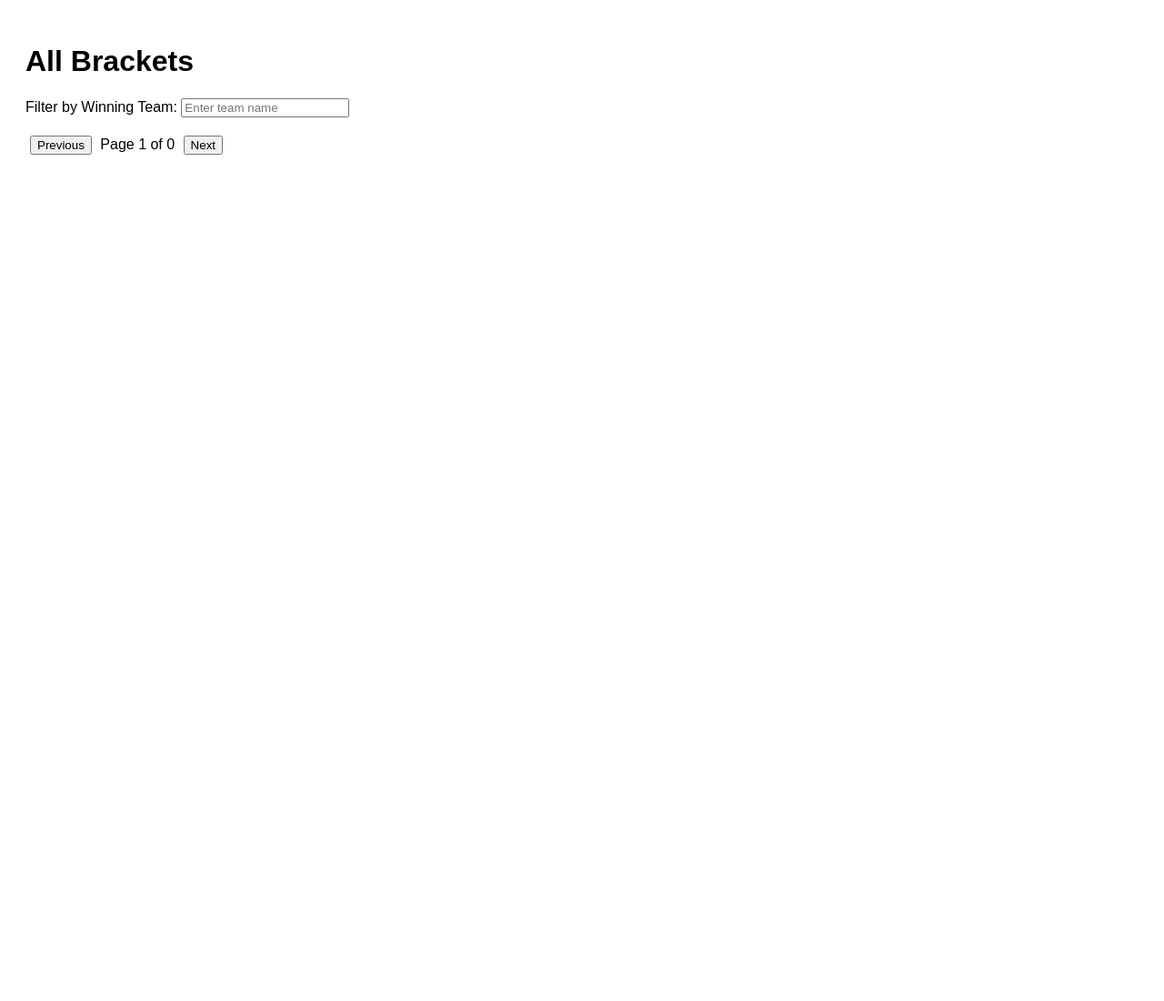
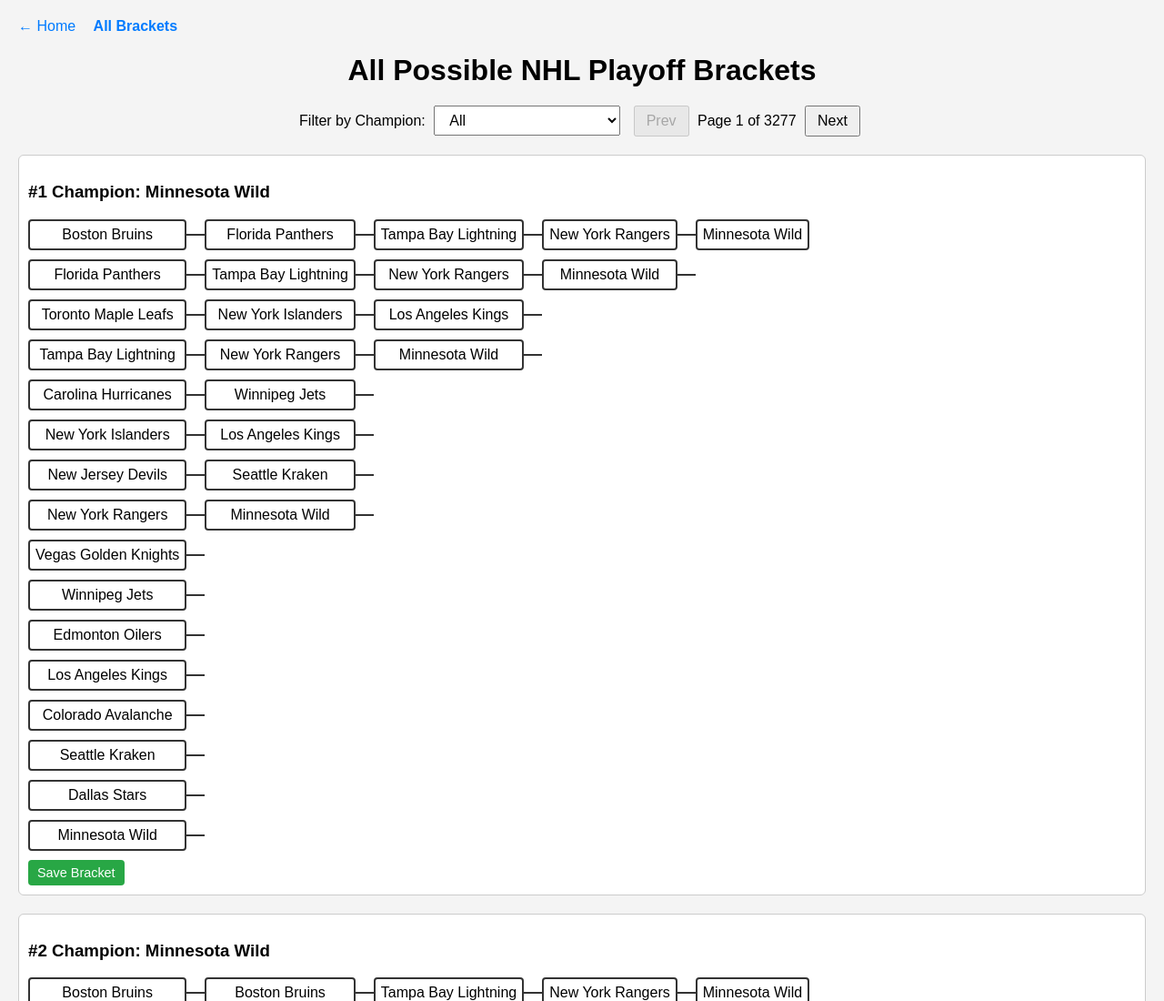
Before and after one commit to zacharyrudynep/Bracket-Website, a website: page public/all-brackets.html in a window 1280 px wide. Shown: the top 1100 px of the page at 91% size. Before the commit the page ends 800 px from the top, so only its background shows below. Drawn offline with Linux system fonts and the light colour scheme.

Commit message:
added all brackets

```diff
--- a/public/all-brackets.html
+++ b/public/all-brackets.html
@@ -2,76 +2,173 @@
 <html lang="en">
 <head>
   <meta charset="UTF-8" />
-  <meta name="viewport" content="width=device-width, initial-scale=1.0" />
-  <title>All Brackets</title>
+  <meta name="viewport" content="width=device-width, initial-scale=1.0"/>
+  <title>All Possible NHL Brackets</title>
   <style>
-    body { font-family: sans-serif; padding: 20px; }
-    .bracket { border: 1px solid #ccc; padding: 10px; margin-bottom: 10px; }
-    .controls { margin-bottom: 20px; }
-    .pagination { margin-top: 20px; }
-    button { margin: 0 5px; }
+    body { font-family: Arial, sans-serif; margin: 0; padding: 20px; background: #f4f4f4; }
+    nav { margin-bottom: 20px; }
+    nav a { margin-right: 15px; text-decoration: none; color: #007BFF; }
+    nav a:hover { text-decoration: underline; }
+    h1 { text-align: center; margin-bottom: 20px; }
+    .controls { text-align: center; margin-bottom: 20px; }
+    .controls select, .controls button { padding: 6px 12px; font-size: 1rem; margin: 0 5px; }
+    .brackets-page { display: flex; flex-direction: column; gap: 20px; }
+    .bracket-card { background: #fff; border: 1px solid #ccc; border-radius: 6px; padding: 10px; }
+    .bracket-container { display: flex; gap: 20px; overflow-x: auto; margin-top: 10px; }
+    .round { display: flex; flex-direction: column; gap: 10px; }
+    .matchup-container { position: relative; }
+    .matchup { padding: 6px; border: 2px solid #333; border-radius: 4px; background: #fff; text-align: center; }
+    .connector { position: absolute; width: 20px; height: 2px; background: #333; top: 50%; left: 100%; transform: translateY(-50%); }
+    .pagination { text-align: center; margin-top: 20px; }
+    .pagination button { padding: 6px 12px; margin: 0 5px; }
+    .pagination button:disabled { background: #ddd; cursor: default; }
+    .save-btn { margin-top: 10px; padding: 6px 10px; font-size: 0.9rem; background-color: #28a745; color: white; border: none; border-radius: 4px; cursor: pointer; }
+    .save-btn:hover { background-color: #218838; }
   </style>
 </head>
 <body>
-  <h1>All Brackets</h1>
+
+  <nav>
+    <a href="index.html">← Home</a>
+    <a href="all-brackets.html" style="font-weight: bold;">All Brackets</a>
+  </nav>
+
+  <h1>All Possible NHL Playoff Brackets</h1>
+
   <div class="controls">
-    <label for="filter">Filter by Winning Team:</label>
-    <input type="text" id="filter" placeholder="Enter team name" />
-  </div>
-
-  <div id="bracketContainer"></div>
-
-  <div class="pagination">
-    <button id="prevBtn">Previous</button>
+    <label for="winnerFilter">Filter by Champion:</label>
+    <select id="winnerFilter"><option value="all">All</option></select>
+    <button id="prevBtn">Prev</button>
     <span id="pageInfo"></span>
     <button id="nextBtn">Next</button>
   </div>
 
+  <div id="bracketsPage" class="brackets-page"></div>
+
   <script>
-    const brackets = JSON.parse(localStorage.getItem('savedBrackets') || '[]');
-    let filteredBrackets = brackets;
+  document.addEventListener('DOMContentLoaded', () => {
+    const initialTeams = [
+      'Boston Bruins','Florida Panthers','Toronto Maple Leafs','Tampa Bay Lightning',
+      'Carolina Hurricanes','New York Islanders','New Jersey Devils','New York Rangers',
+      'Vegas Golden Knights','Winnipeg Jets','Edmonton Oilers','Los Angeles Kings',
+      'Colorado Avalanche','Seattle Kraken','Dallas Stars','Minnesota Wild'
+    ];
+    const totalCombos = 1 << 15;
+    const perPage = 10;
     let currentPage = 1;
-    const itemsPerPage = 10;
+    let maskList = Array.from({length: totalCombos}, (_, i) => i);
 
-    function renderBrackets() {
-      const container = document.getElementById('bracketContainer');
-      container.innerHTML = '';
-      const start = (currentPage - 1) * itemsPerPage;
-      const end = start + itemsPerPage;
-      const pageItems = filteredBrackets.slice(start, end);
+    const winnerFilter = document.getElementById('winnerFilter'),
+          prevBtn = document.getElementById('prevBtn'),
+          nextBtn = document.getElementById('nextBtn'),
+          pageInfo = document.getElementById('pageInfo'),
+          pageDiv = document.getElementById('bracketsPage');
 
-      pageItems.forEach((bracket, index) => {
-        const div = document.createElement('div');
-        div.className = 'bracket';
-        div.innerHTML = `<strong>Winner:</strong> ${bracket.winner}<br><pre>${JSON.stringify(bracket, null, 2)}</pre>`;
-        container.appendChild(div);
-      });
-
-      document.getElementById('pageInfo').textContent = `Page ${currentPage} of ${Math.ceil(filteredBrackets.length / itemsPerPage)}`;
+    function bracketFromMask(mask) {
+      let rounds = [];
+      rounds[0] = [...initialTeams];
+      let bit = 0;
+      for (let r = 1; r < 5; r++) {
+        let prev = rounds[r - 1], next = [];
+        for (let m = 0; m < prev.length; m += 2) {
+          let pick = (mask & (1 << bit)) ? prev[m] : prev[m + 1];
+          bit++;
+          next.push(pick);
+        }
+        rounds[r] = next;
+      }
+      return rounds;
     }
 
-    function filterBrackets() {
-      const query = document.getElementById('filter').value.toLowerCase();
-      filteredBrackets = brackets.filter(b => b.winner && b.winner.toLowerCase().includes(query));
-      currentPage = 1;
-      renderBrackets();
+    let champs = new Set();
+    for (let m = 0; m < totalCombos; m++) {
+      let rounds = bracketFromMask(m);
+      champs.add(rounds[4][0]);
+    }
+    Array.from(champs).sort().forEach(w => {
+      let o = document.createElement('option');
+      o.value = o.textContent = w;
+      winnerFilter.appendChild(o);
+    });
+
+    function renderBracket(rounds) {
+      let cont = document.createElement('div');
+      cont.className = 'bracket-container';
+      rounds.forEach((rnd, ri) => {
+        let rd = document.createElement('div');
+        rd.className = 'round';
+        rnd.forEach(team => {
+          let mc = document.createElement('div');
+          mc.className = 'matchup-container';
+          let tm = document.createElement('div');
+          tm.className = 'matchup';
+          tm.textContent = team;
+          mc.appendChild(tm);
+          if (ri < 4) {
+            let cx = document.createElement('div');
+            cx.className = 'connector';
+            mc.appendChild(cx);
+          }
+          rd.appendChild(mc);
+        });
+        cont.appendChild(rd);
+      });
+      return cont;
     }
 
-    document.getElementById('filter').addEventListener('input', filterBrackets);
-    document.getElementById('prevBtn').addEventListener('click', () => {
-      if (currentPage > 1) {
-        currentPage--;
-        renderBrackets();
+    function saveBracket(mask, rounds) {
+      let saved = JSON.parse(localStorage.getItem('savedBrackets') || '[]');
+      if (!saved.find(b => b.mask === mask)) {
+        saved.push({ mask, rounds });
+        localStorage.setItem('savedBrackets', JSON.stringify(saved));
+        alert('Bracket saved!');
+      } else {
+        alert('This bracket is already saved.');
       }
-    });
-    document.getElementById('nextBtn').addEventListener('click', () => {
-      if (currentPage < Math.ceil(filteredBrackets.length / itemsPerPage)) {
-        currentPage++;
-        renderBrackets();
-      }
-    });
+    }
 
-    renderBrackets();
+    function renderPage() {
+      pageDiv.innerHTML = '';
+      let filter = winnerFilter.value;
+      let filtered = filter === 'all'
+        ? maskList
+        : maskList.filter(m => {
+            let rounds = bracketFromMask(m);
+            return rounds[4][0] === filter;
+          });
+      let pages = Math.ceil(filtered.length / perPage);
+      let start = (currentPage - 1) * perPage, end = start + perPage;
+      filtered.slice(start, end).forEach((m, i) => {
+        let rounds = bracketFromMask(m);
+        let card = document.createElement('div');
+        card.className = 'bracket-card';
+        let t = document.createElement('h3');
+        t.textContent = `#${start + i + 1} Champion: ${rounds[4][0]}`;
+        let saveBtn = document.createElement('button');
+        saveBtn.className = 'save-btn';
+        saveBtn.textContent = 'Save Bracket';
+        saveBtn.onclick = () => saveBracket(m, rounds);
+        card.appendChild(t);
+        card.appendChild(renderBracket(rounds));
+        card.appendChild(saveBtn);
+        pageDiv.appendChild(card);
+      });
+      pageInfo.textContent = `Page ${currentPage} of ${pages}`;
+      prevBtn.disabled = currentPage === 1;
+      nextBtn.disabled = currentPage === pages;
+    }
+
+    prevBtn.onclick = () => { if (currentPage > 1) currentPage--; renderPage(); };
+    nextBtn.onclick = () => {
+      let pages = Math.ceil(maskList.length / perPage);
+      if (currentPage < pages) currentPage++;
+      renderPage();
+    };
+    winnerFilter.onchange = () => { currentPage = 1; renderPage(); };
+
+    renderPage();
+  });
   </script>
+
 </body>
 </html>
```
